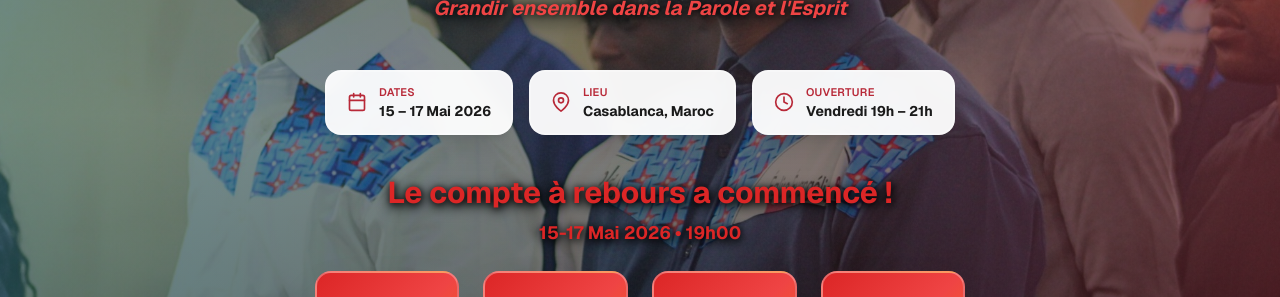
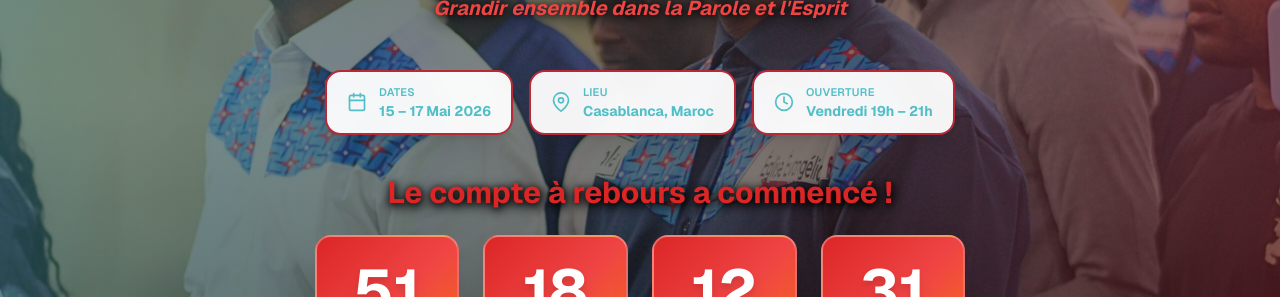
Before and after one commit to creatif-sam/rhema26, a Next.js app: page / in a window 1280 px wide. Shown: the part 425-722 px from the top of the page. Built offline with nearby package versions, Linux system fonts and the light colour scheme; no server answers.

Commit message:
making text visible2

```diff
--- a/components/countdown-timer.tsx
+++ b/components/countdown-timer.tsx
@@ -51,9 +51,6 @@ export function CountdownTimer() {
         <h3 className="text-xl md:text-3xl font-bold text-red-600 mb-2 drop-shadow-[0_3px_6px_rgba(0,0,0,0.9)] [text-shadow:_1px_1px_6px_rgb(0_0_0_/_80%)]">
           Le compte à rebours a commencé !
         </h3>
-        <p className="text-red-600 font-bold text-base md:text-lg drop-shadow-[0_3px_6px_rgba(0,0,0,0.9)] [text-shadow:_1px_1px_6px_rgb(0_0_0_/_80%)]">
-          15-17 Mai 2026 • 19h00
-        </p>
       </div>
 
       <div className="grid grid-cols-4 gap-2 md:gap-6">
--- a/components/registration/registration-hero.tsx
+++ b/components/registration/registration-hero.tsx
@@ -67,25 +67,25 @@ export function RegistrationHero() {
         </p>
 
         <div className="flex flex-wrap gap-4 justify-center mb-10">
-          <div className="flex items-center gap-3 bg-white/95 border-2 border-white/30 rounded-2xl px-5 py-3 backdrop-blur shadow-xl hover:shadow-2xl transition-shadow">
-            <FiCalendar className="w-5 h-5 text-[#b82938]" />
+          <div className="flex items-center gap-3 bg-white/95 border-2 border-[#b82938] rounded-2xl px-5 py-3 backdrop-blur shadow-xl hover:shadow-2xl transition-shadow">
+            <FiCalendar className="w-5 h-5 text-[#51bfc8]" />
             <div className="text-left">
-              <div className="text-[11px] text-[#b82938] font-semibold uppercase tracking-wide">Dates</div>
-              <div className="text-sm font-bold">15 – 17 Mai 2026</div>
+              <div className="text-[11px] text-[#51bfc8] font-semibold uppercase tracking-wide">Dates</div>
+              <div className="text-sm font-bold text-[#51bfc8]">15 – 17 Mai 2026</div>
             </div>
           </div>
-          <div className="flex items-center gap-3 bg-white/95 border-2 border-white/30 rounded-2xl px-5 py-3 backdrop-blur shadow-xl hover:shadow-2xl transition-shadow">
-            <FiMapPin className="w-5 h-5 text-[#b82938]" />
+          <div className="flex items-center gap-3 bg-white/95 border-2 border-[#b82938] rounded-2xl px-5 py-3 backdrop-blur shadow-xl hover:shadow-2xl transition-shadow">
+            <FiMapPin className="w-5 h-5 text-[#51bfc8]" />
             <div className="text-left">
-              <div className="text-[11px] text-[#b82938] font-semibold uppercase tracking-wide">Lieu</div>
-              <div className="text-sm font-bold">Casablanca, Maroc</div>
+              <div className="text-[11px] text-[#51bfc8] font-semibold uppercase tracking-wide">Lieu</div>
+              <div className="text-sm font-bold text-[#51bfc8]">Casablanca, Maroc</div>
             </div>
           </div>
-          <div className="flex items-center gap-3 bg-white/95 border-2 border-white/30 rounded-2xl px-5 py-3 backdrop-blur shadow-xl hover:shadow-2xl transition-shadow">
-            <FiClock className="w-5 h-5 text-[#b82938]" />
+          <div className="flex items-center gap-3 bg-white/95 border-2 border-[#b82938] rounded-2xl px-5 py-3 backdrop-blur shadow-xl hover:shadow-2xl transition-shadow">
+            <FiClock className="w-5 h-5 text-[#51bfc8]" />
             <div className="text-left">
-              <div className="text-[11px] text-[#b82938] font-semibold uppercase tracking-wide">Ouverture</div>
-              <div className="text-sm font-bold">Vendredi 19h – 21h</div>
+              <div className="text-[11px] text-[#51bfc8] font-semibold uppercase tracking-wide">Ouverture</div>
+              <div className="text-sm font-bold text-[#51bfc8]">Vendredi 19h – 21h</div>
             </div>
           </div>
         </div>
```
